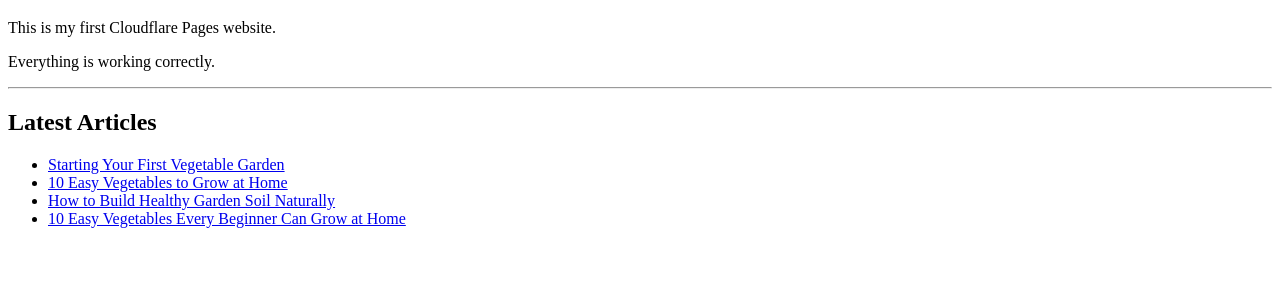
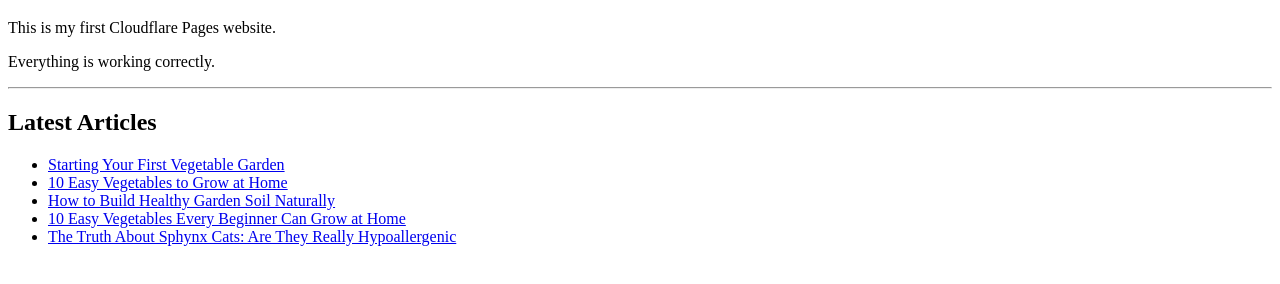
Before and after one commit to giftstribe/garden-test, a plain HTML site: page index.html in a window 1280 px wide. Shown: the part 62-346 px from the top of the page. Drawn offline with Linux system fonts and the light colour scheme.

Commit message:
Add link to Sphynx cats article in index.html

```diff
--- a/index.html
+++ b/index.html
@@ -46,6 +46,15 @@ How to Build Healthy Garden Soil Naturally
 </li>
 
 
+<li>
+<a href="/posts/the-truth-about-sphynx-cats-are-they-really-hypoallergenic.html">
+The Truth About Sphynx Cats: Are They Really Hypoallergenic
+</a>
+</li>
+
+
+
+
 
 
 </ul>
```
